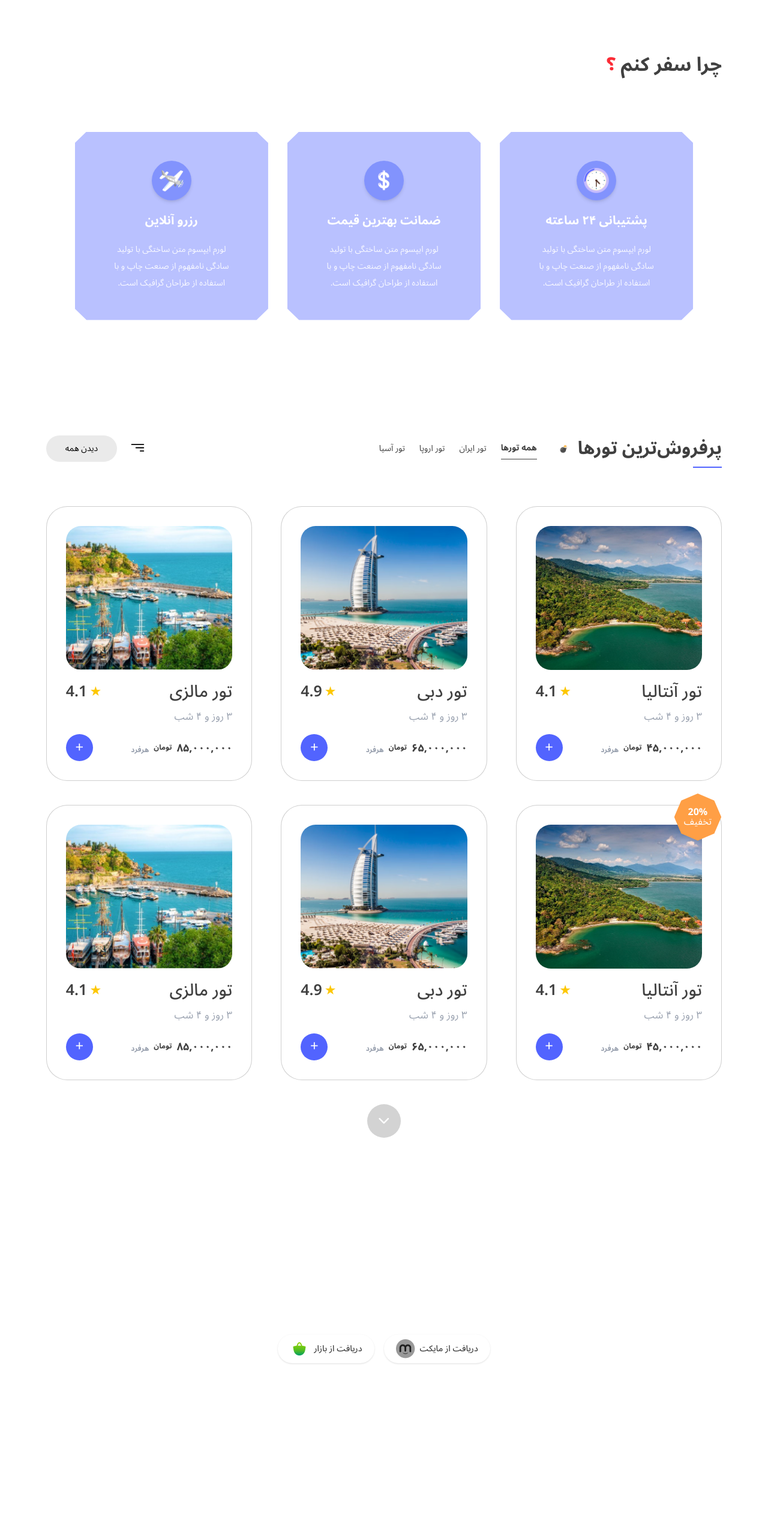
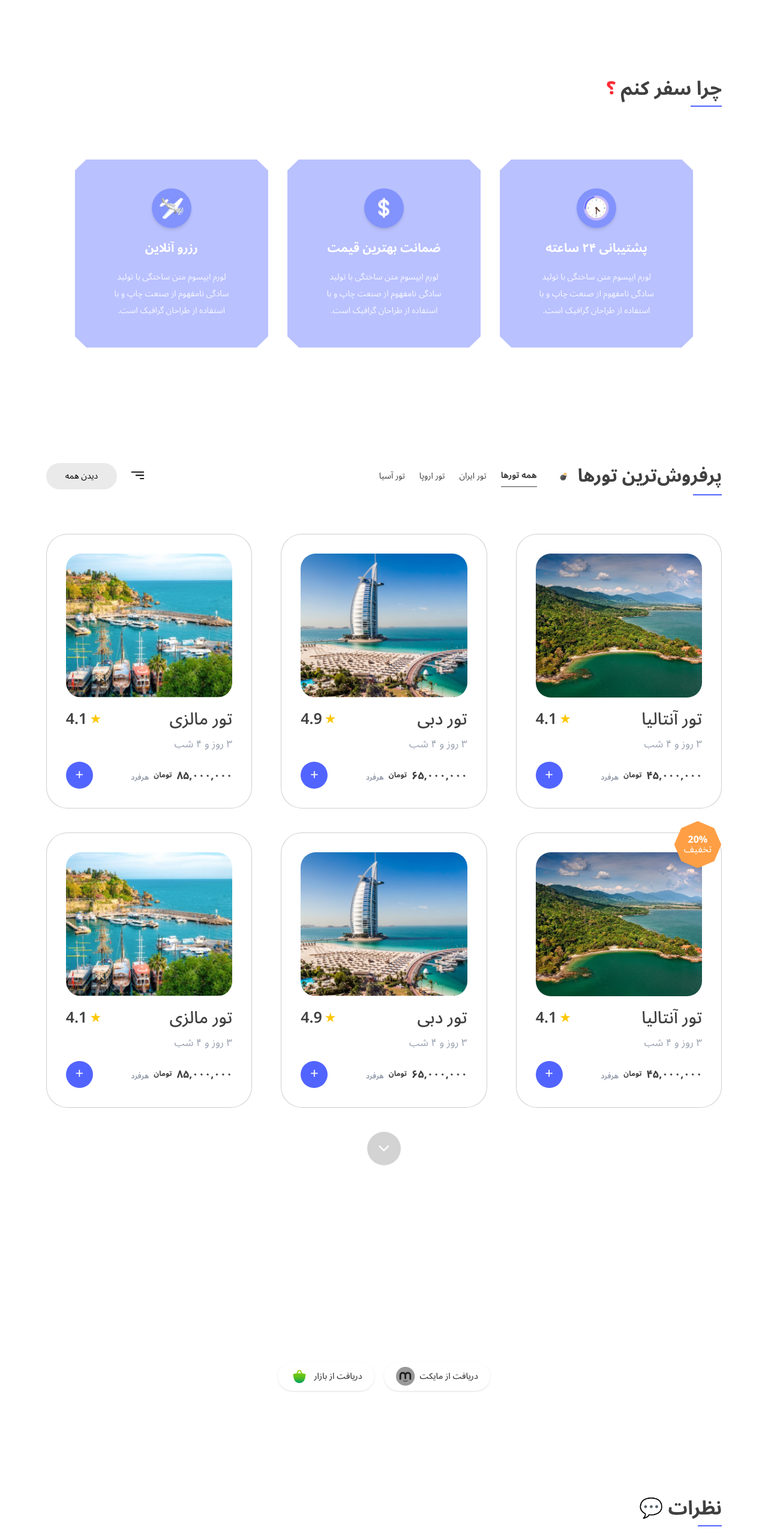
Before and after one commit to saman-tofighian/Tourism, a Next.js app: page / in a window 1280 px wide. Shown: the part 1820-4386 px from the top of the page at 60% size. Before the commit the page ends 4121 px from the top, so only its background shows below. Built offline with nearby package versions, Linux system fonts and the light colour scheme.

Commit message:
update comments section

```diff
--- a/Components/Comments/Comments.jsx
+++ b/Components/Comments/Comments.jsx
@@ -1,3 +1,45 @@
+import Image from 'next/image';
+
 export default function Comments() {
-  return <section className='mt-28 px-[6%] w-full'></section>;
+  return (
+    <section className='mt-36 px-[6%] w-full'>
+      <div className='flex justify-center lg:justify-end mb-10'>
+        <h2 className='flex items-center gap-2 font-bold text-[#404040] text-[32px]'>
+          <div className='inline-flex flex-col items-end gap-1'>
+            <span className='flex items-center gap-2'>💬 نظرات</span>
+
+            <span className='block border-[#5264FF] border-b-2 w-10' />
+          </div>
+        </h2>
+      </div>
+
+      <section className='gap-y-8 grid grid-cols-12 mt-6 w-full'>
+        <div className='flex flex-col items-end col-span-12 p-5 border border-[#40404040] rounded-[40px]'>
+          <figure className='flex items-center gap-x-2.5 px-4'>
+            <figcaption className='flex flex-col gap-y-1'>
+              <span className='font-bold text-[#5264FF] text-[14px]'>
+                سارا محمدی
+              </span>
+              <span className='font-normal text-[#3C3C4380] text-[14px]'>
+                @uharvey
+              </span>
+            </figcaption>
+            <Image src='/img/c1.png' width={30} height={30} />
+          </figure>
+          <div className='mt-4 px-4 w-full text-end'>
+            <p className='leading-8'>
+              لورم ایپسوم متن ساختگی با تولید سادگی نامفهوم از صنعت چاپ و با
+              استفاده از طراحان گرافیک است. چاپگرها و متون بلکه روزنامه و مجله
+              در ستون و سطرآنچنان که لازم است و برای شرایط فعلی تکنولوژی مورد
+              نیاز و کاربردهای متنوع با هدف بهبود ابزارهای کاربردی می باشد
+            </p>
+          </div>
+          <div className='flex justify-between items-center w-full'>
+            <span>1403.1.12</span>
+            <span className='flex items-center gap-x-3'></span>
+          </div>
+        </div>
+      </section>
+    </section>
+  );
 }
--- a/Components/WhyTravel/WhyTravel.jsx
+++ b/Components/WhyTravel/WhyTravel.jsx
@@ -22,9 +22,19 @@ export default function WhyTravel() {
   return (
     <section className='mt-32 px-[6%] w-full'>
       <div className='flex justify-center lg:justify-end mb-10'>
+        <h2 className='flex items-center gap-2 font-bold text-[#404040] text-[32px]'></h2>
+      </div>
+
+      <div className='flex justify-center lg:justify-end mb-10'>
         <h2 className='flex items-center gap-2 font-bold text-[#404040] text-[32px]'>
-          <span className='text-red-500 text-3xl'>؟</span>
-          چرا سفر کنم
+          <div className='inline-flex flex-col items-end gap-1'>
+            <span className='flex items-center gap-2'>
+              <span className='text-red-500 text-3xl'>؟</span>
+              چرا سفر کنم
+            </span>
+
+            <span className='block border-[#5264FF] border-b-2 w-13' />
+          </div>
         </h2>
       </div>
 
--- a/pages/index.jsx
+++ b/pages/index.jsx
@@ -1,4 +1,5 @@
 import Banner from '@/Components/Banner/Banner';
+import Comments from '@/Components/Comments/Comments';
 import Famous from '@/Components/Famous/Famous';
 import Header from '@/Components/Header/Header';
 import Motto from '@/Components/Motto/Motto';
@@ -14,6 +15,7 @@ export default function Home() {
       <WhyTravel />
       <Sell />
       <Banner />
+      <Comments />
     </main>
   );
 }
```
Also changed, not shown: public/img/c1.png (added).
